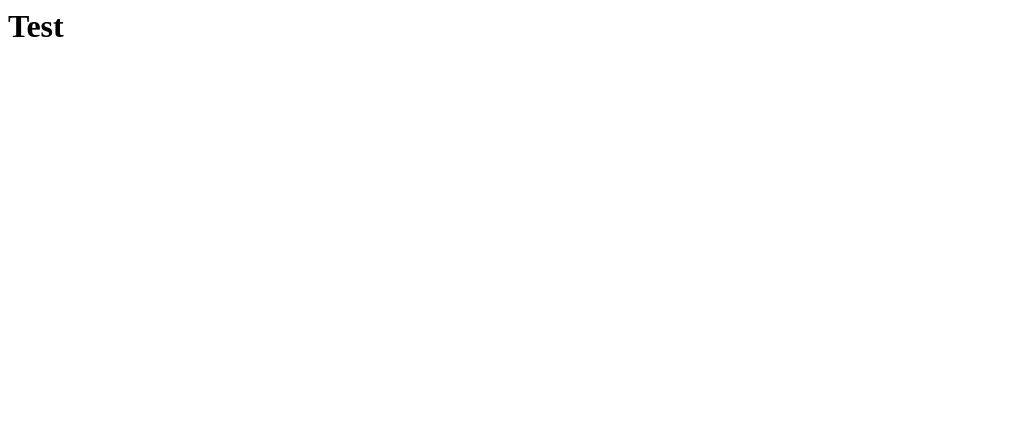
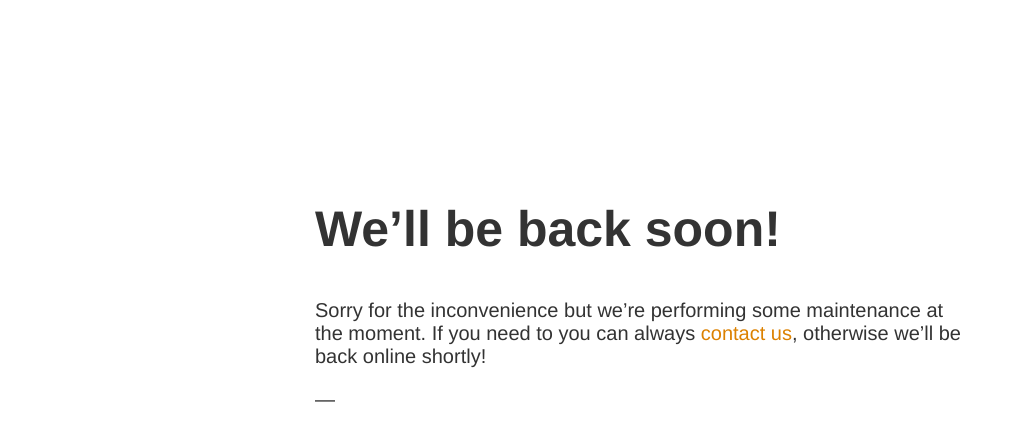
Before and after one commit to danieltyroller/danieltyroller.github.io, a plain HTML site: page index.html in a window 1280 px wide. Shown: the whole page, without its empty margins (0-1015 px from the left). Drawn offline with Linux system fonts and the light colour scheme.

Commit message:
wartungsseite

```diff
--- a/index.html
+++ b/index.html
@@ -1 +1,18 @@
-<h1>Test</h1>
+<!doctype html>
+<title>Site Maintenance</title>
+<style>
+  body { text-align: center; padding: 150px; }
+  h1 { font-size: 50px; }
+  body { font: 20px Helvetica, sans-serif; color: #333; }
+  article { display: block; text-align: left; width: 650px; margin: 0 auto; }
+  a { color: #dc8100; text-decoration: none; }
+  a:hover { color: #333; text-decoration: none; }
+</style>
+
+<article>
+    <h1>We&rsquo;ll be back soon!</h1>
+    <div>
+        <p>Sorry for the inconvenience but we&rsquo;re performing some maintenance at the moment. If you need to you can always <a href="mailto:#">contact us</a>, otherwise we&rsquo;ll be back online shortly!</p>
+        <p>&mdash;</p>
+    </div>
+</article>
```
